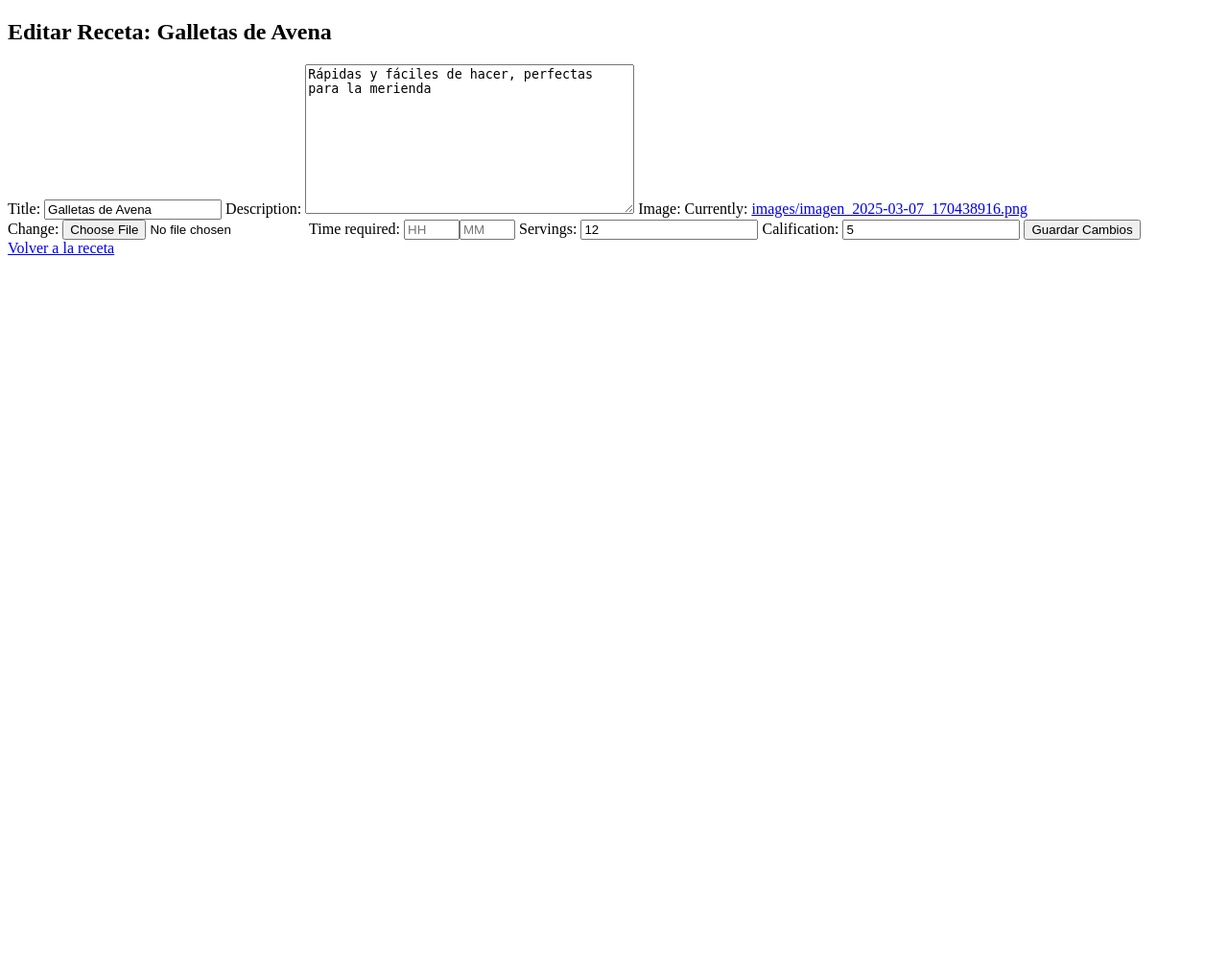
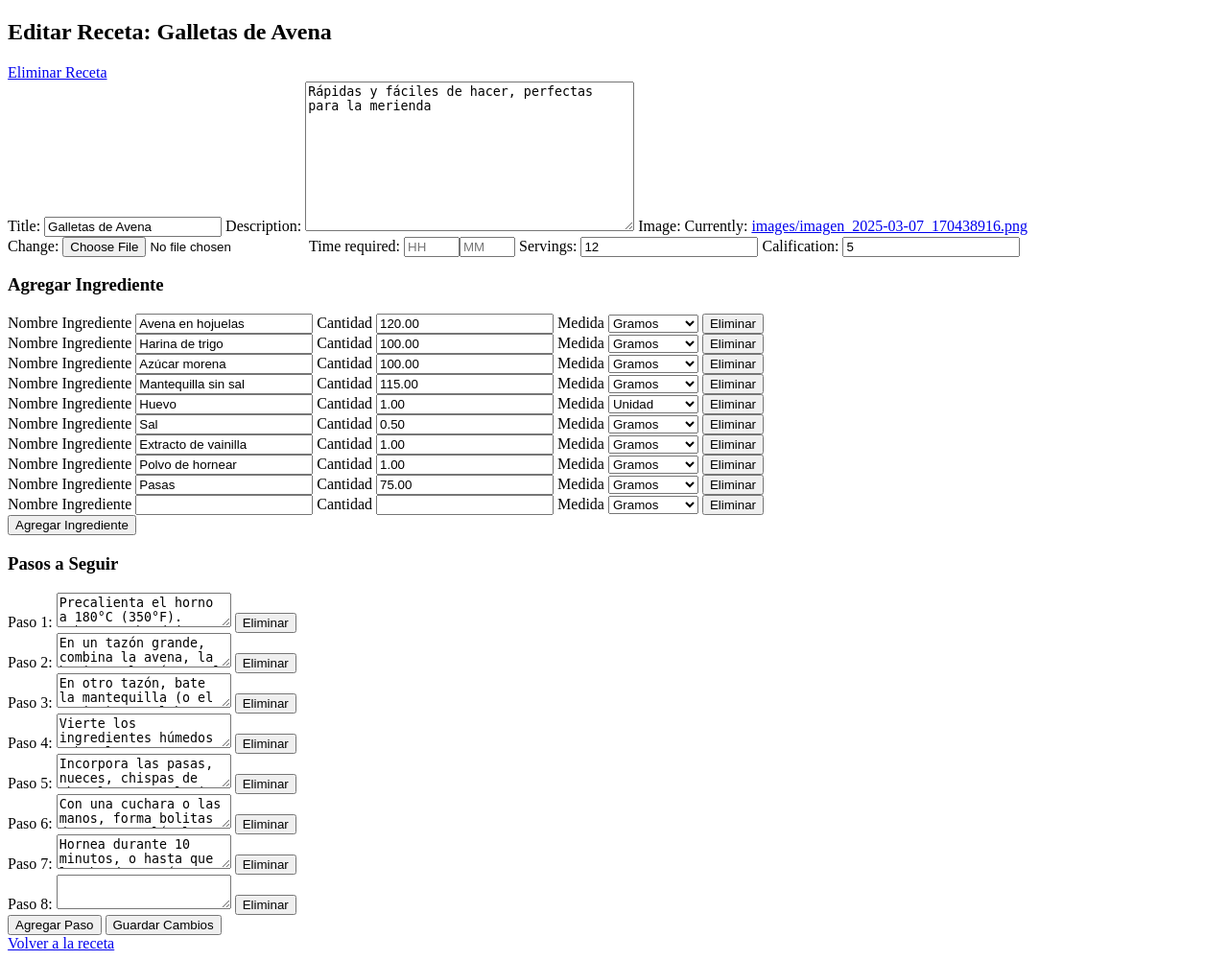
Before and after one commit to sergiolttz/cookbook, a Django app: page /recipes/recipes/1/update/ in a window 1280 px wide. Shown: the part 98-1099 px from the top of the page at 96% size. Before the commit the page ends 364 px from the top, so only its background shows below. Run offline with Django 5.2, Linux system fonts and the light colour scheme; data comes from the database, SQL or seed files in the repository; both versions use the stored data as it was after the commit.

Commit message:
recipe delete  done

```diff
--- a/recipes/models.py
+++ b/recipes/models.py
@@ -26,19 +26,16 @@ class RecipeIngredient(models.Model):
     ingredient = models.ForeignKey(Ingredient, on_delete=models.CASCADE)
     quantity = models.DecimalField(max_digits=5, decimal_places=2)  # Cambiado a DecimalField
     MEASUREMENT_CHOICES = [
-        ('u', 'Unidades'),
-        ('g', 'Gramos'),
-        ('kg', 'Kilos'),
-        ('l', 'Litros'),
-        ('ml', 'Mililitros'),
-        ('tz', 'Tazas'),
-        ('cdta', 'Cucharaditas'),
-        ('cda', 'Cucharadas'),
-        ('pz', 'Pizca'),
-        ('oz', 'Onzas'),
-        ('lb', 'Libras'),
-    ]
-    measurement = models.CharField(max_length=20, choices=MEASUREMENT_CHOICES, default='gramos')
+            ('gr', 'Gramos'),
+            ('kg', 'Kilogramos'),
+            ('ml', 'Mililitros'),
+            ('l', 'Litros'),
+            ('tz', 'Taza'),
+            ('cdta', 'Cucharadita'),
+            ('cda', 'Cucharada'),
+            ('u', 'Unidad'),
+        ]
+    measurement = models.CharField(max_length=10, choices=MEASUREMENT_CHOICES, default='gramos')
 
     def __str__(self):
         return f'{self.ingredient.name} en {self.recipe.title}'
--- a/recipes/urls.py
+++ b/recipes/urls.py
@@ -1,9 +1,10 @@
 from django.urls import path
-from .views import recipe_list, recipe_detail, recipe_create, recipe_update
+from .views import recipe_list, recipe_detail, recipe_create, recipe_update, recipe_delete
 
 urlpatterns = [
     path('', recipe_list, name='recipes-list'),
     path('recipes/<int:pk>/', recipe_detail, name='recipe-detail'),
     path('recipes/create/', recipe_create, name='recipe-create'),
     path('recipes/<int:pk>/update/', recipe_update, name='recipe-update'),
+    path('recipes/<int:pk>/delete/', recipe_delete, name='recipe-delete'),
 ]
--- a/recipes/views.py
+++ b/recipes/views.py
@@ -98,3 +98,13 @@ def recipe_update(request, pk):
         form = RecipeForm(instance=recipe)
 
     return render(request, 'recipe-update.html', {'form': form, 'recipe': recipe})
+
+def recipe_delete(request, pk):
+    """Vista para eliminar una receta."""
+    recipe = get_object_or_404(Recipe, pk=pk)
+
+    if request.method == 'POST':
+        recipe.delete()
+        return redirect('recipes-list')
+
+    return render(request, 'recipe-delete.html', {'recipe': recipe})
--- a/templates/recipe-detail.html
+++ b/templates/recipe-detail.html
@@ -5,6 +5,7 @@
     <h2>{{ recipe.title }}</h2>
 
     <a href="{% url 'recipe-update' pk=recipe.pk %}">Editar Receta</a>
+    <a href="{% url 'recipe-delete' pk=recipe.pk %}">Eliminar Receta</a>
 
     {% if recipe.image %}
     <img src="{{ recipe.image.url }}" alt="{{ recipe.title }}" style="max-width: 400px;">
--- a/templates/recipe-update.html
+++ b/templates/recipe-update.html
@@ -2,6 +2,7 @@
 
 {% block content %}
 <h2>Editar Receta: {{ recipe.title }}</h2>
+<a href="{% url 'recipe-delete' pk=recipe.pk %}">Eliminar Receta</a>
 
 <form method="post" enctype="multipart/form-data">
     {% csrf_token %}
@@ -13,7 +14,56 @@
     {{ form.servings.label_tag }} {{ form.servings }}
     {{ form.calification.label_tag }} {{ form.calification }}
 
-    {# ... (resto del formulario) ... #}
+    <h3>Agregar Ingrediente</h3>
+    <div id="ingredients-container">
+        {% for ingredient in recipe.recipeingredient_set.all %}
+        <div class="ingredient-row">
+            <label for="ingredient_name">Nombre Ingrediente</label>
+            <input type="text" name="ingredient_name" value="{{ ingredient.ingredient.name }}">
+            <label for="ingredient_quantity">Cantidad</label>
+            <input type="text" name="ingredient_quantity" value="{{ ingredient.quantity }}">
+            <label for="ingredient_measurement">Medida</label>
+            <select name="ingredient_measurement">
+                {% for option, display in ingredient.MEASUREMENT_CHOICES %}
+                <option value="{{ option }}" {% if option in ingredient.measurement|make_list %}selected{% endif %}>{{ display }}
+                </option>
+                {% endfor %}
+            </select>
+            <button type="button" class="remove-ingredient">Eliminar</button>
+        </div>
+        {% endfor %}
+        <div class="ingredient-row">
+            <label for="ingredient_name">Nombre Ingrediente</label>
+            <input type="text" name="ingredient_name">
+            <label for="ingredient_quantity">Cantidad</label>
+            <input type="text" name="ingredient_quantity">
+            <label for="ingredient_measurement">Medida</label>
+            <select name="ingredient_measurement">
+                {% for choice in recipe.recipeingredient_set.first.MEASUREMENT_CHOICES %}
+                <option value="{{ choice.0 }}">{{ choice.1 }}</option>
+                {% endfor %}
+            </select>
+            <button type="button" class="remove-ingredient">Eliminar</button>
+        </div>
+    </div>
+    <button type="button" id="add-ingredient">Agregar Ingrediente</button>
+
+    <h3>Pasos a Seguir</h3>
+    <div id="steps-container">
+        {% for step in recipe.steps.all %}
+        <div class="step-row">
+            <label for="step_description">Paso {{ step.step_number }}:</label>
+            <textarea name="step_description">{{ step.description }}</textarea>
+            <button type="button" class="remove-step">Eliminar</button>
+        </div>
+        {% endfor %}
+        <div class="step-row">
+            <label for="step_description">Paso {{ recipe.steps.count|add:1 }}:</label>
+            <textarea name="step_description"></textarea>
+            <button type="button" class="remove-step">Eliminar</button>
+        </div>
+    </div>
+    <button type="button" id="add-step">Agregar Paso</button>
 
     <button type="submit">Guardar Cambios</button>
 </form>
```
Also changed, not shown: templates/recipe-delete.html (added, +13 -0 lines), db.sqlite3, media/images/imagen_2025-03-15_112034209.png (added).
